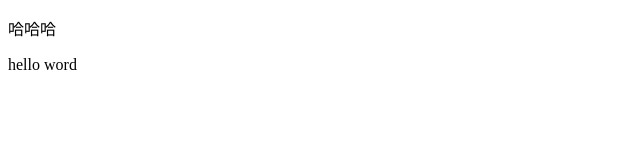
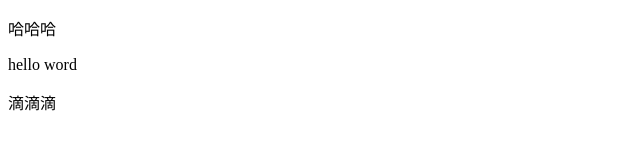
Before and after one commit to yangchenyyy/project1, a plain HTML site: page index.html in a window 1280 px wide. Shown: the full height of the page, 0-640 px from the left. Drawn offline with Linux system fonts and the light colour scheme.

Commit message:
Update index.html

```diff
--- a/index.html
+++ b/index.html
@@ -11,6 +11,7 @@
 <body>
     <p>哈哈哈</p>
     <p>hello word</p>
+    <div>滴滴滴</div>
 </body>
 
 </html>
```
